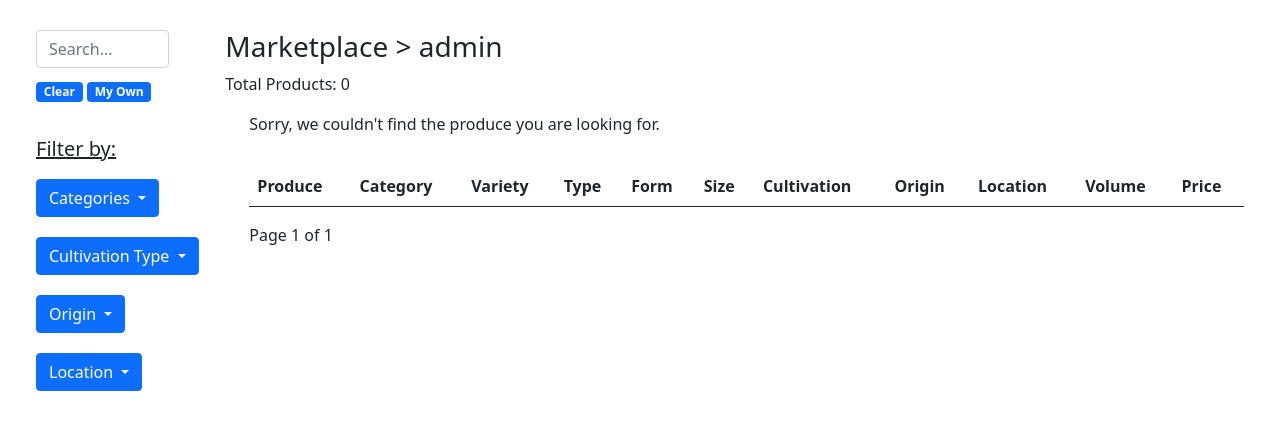
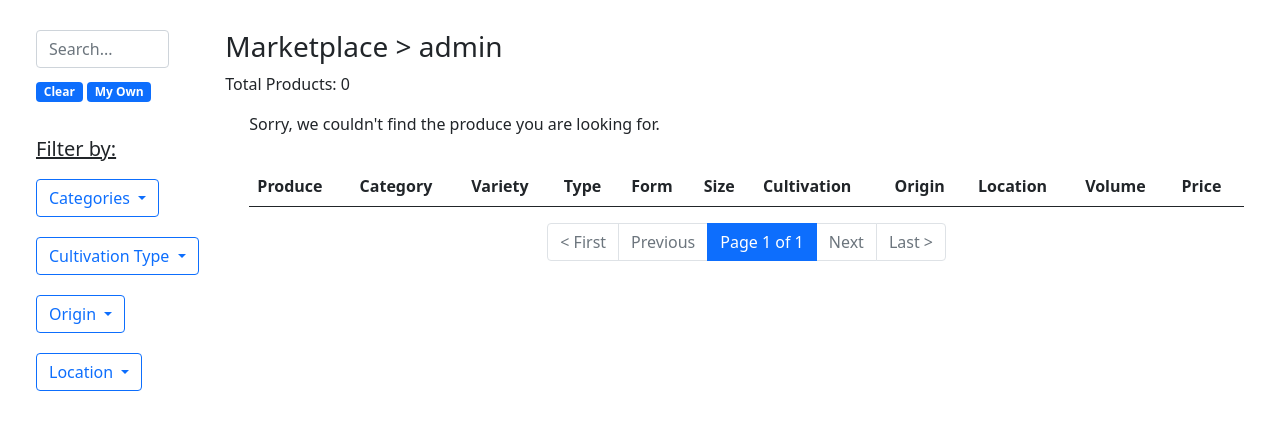
Before and after one commit to erinbedri/Agri_Trade---django-project, a Django app: page /marketplace/?q=admin in a window 1280 px wide. Shown: the part 56-486 px from the top of the page. Run offline with Django 4.2, Linux system fonts and the light colour scheme; a user stored in the database is signed in; data comes from the database, SQL or seed files in the repository; lists and menus that the app fills with data are empty.

Commit message:
Fixed pagination

```diff
--- a/agri_trade/marketplace/templates/marketplace/marketplace.html
+++ b/agri_trade/marketplace/templates/marketplace/marketplace.html
@@ -23,7 +23,8 @@
                             <h5 style="margin-top: 25px"><u>Filter by:</u></h5>
 
                             <div>
-                                <button type="button" class="btn btn-primary dropdown-toggle" style="margin-top: 10px"
+                                <button type="button" class="btn btn-outline-primary dropdown-toggle"
+                                        style="margin-top: 10px"
                                         data-bs-toggle="collapse" data-bs-target="#category">Categories
                                 </button>
                                 <div id="category" class="collapse card card-body" style="margin-top: 20px">
@@ -36,7 +37,8 @@
                             </div>
 
                             <div>
-                                <button type="button" class="btn btn-primary dropdown-toggle" style="margin-top: 20px"
+                                <button type="button" class="btn btn-outline-primary dropdown-toggle"
+                                        style="margin-top: 20px"
                                         data-bs-toggle="collapse" data-bs-target="#cultivationType">Cultivation Type
                                 </button>
                                 <div id="cultivationType" class="collapse card card-body" style="margin-top: 20px">
@@ -49,7 +51,8 @@
                             </div>
 
                             <div>
-                                <button type="button" class="btn btn-primary dropdown-toggle" style="margin-top: 20px"
+                                <button type="button" class="btn btn-outline-primary dropdown-toggle"
+                                        style="margin-top: 20px"
                                         data-bs-toggle="collapse" data-bs-target="#origin">Origin
                                 </button>
                                 <div id="origin" class="collapse card card-body" style="margin-top: 20px">
@@ -62,7 +65,8 @@
                             </div>
 
                             <div>
-                                <button type="button" class="btn btn-primary dropdown-toggle" style="margin-top: 20px"
+                                <button type="button" class="btn btn-outline-primary dropdown-toggle"
+                                        style="margin-top: 20px"
                                         data-bs-toggle="collapse" data-bs-target="#location">Location
                                 </button>
                                 <div id="location" class="collapse card card-body" style="margin-top: 20px">
@@ -120,23 +124,41 @@
                         </tbody>
                     </table>
 
-                    <div class="pagination">
-                        <span class="step-links">
+                    <nav aria-label="Page navigation example">
+                        <ul class="pagination justify-content-center">
                             {% if page_obj.has_previous %}
-                                <a href="?page=1">&laquo; first</a>
-                                <a href="?page={{ page_obj.previous_page_number }}">previous</a>
+                                <li class="page-item">
+                                    <a class="page-link" href="?page=1">< First</a></li>
+                                <li class="page-item">
+                                    <a class="page-link" href="?page={{ page_obj.previous_page_number }}">Previous</a>
+                                </li>
+                            {% else %}
+                                <li class="page-item disabled">
+                                    <a class="page-link" href="#">< First</a></li>
+                                <li class="page-item disabled">
+                                    <a class="page-link" href="#">Previous</a>
+                                </li>
                             {% endif %}
 
-                            <span class="current">
-                                Page {{ page_obj.number }} of {{ page_obj.paginator.num_pages }}
-                            </span>
+                            <li class="page-item active">
+                                <a class="page-link"
+                                   href="#">Page {{ page_obj.number }} of {{ page_obj.paginator.num_pages }}</a></li>
 
                             {% if page_obj.has_next %}
-                                <a href="?page={{ page_obj.next_page_number }}">next</a>
-                                <a href="?page={{ page_obj.paginator.num_pages }}">last &raquo;</a>
+                                <li class="page-item">
+                                    <a class="page-link" href="?page={{ page_obj.next_page_number }}">Next</a></li>
+                                <li class="page-item">
+                                    <a class="page-link" href="?page={{ page_obj.paginator.num_pages }}">Last ></a>
+                                </li>
+                            {% else %}
+                                <li class="page-item disabled">
+                                    <a class="page-link" href="#">Next</a></li>
+                                <li class="page-item disabled">
+                                    <a class="page-link" href="#">Last ></a>
+                                </li>
                             {% endif %}
-                        </span>
-                    </div>
+                        </ul>
+                    </nav>
 
                 </div>
             </div>
```
